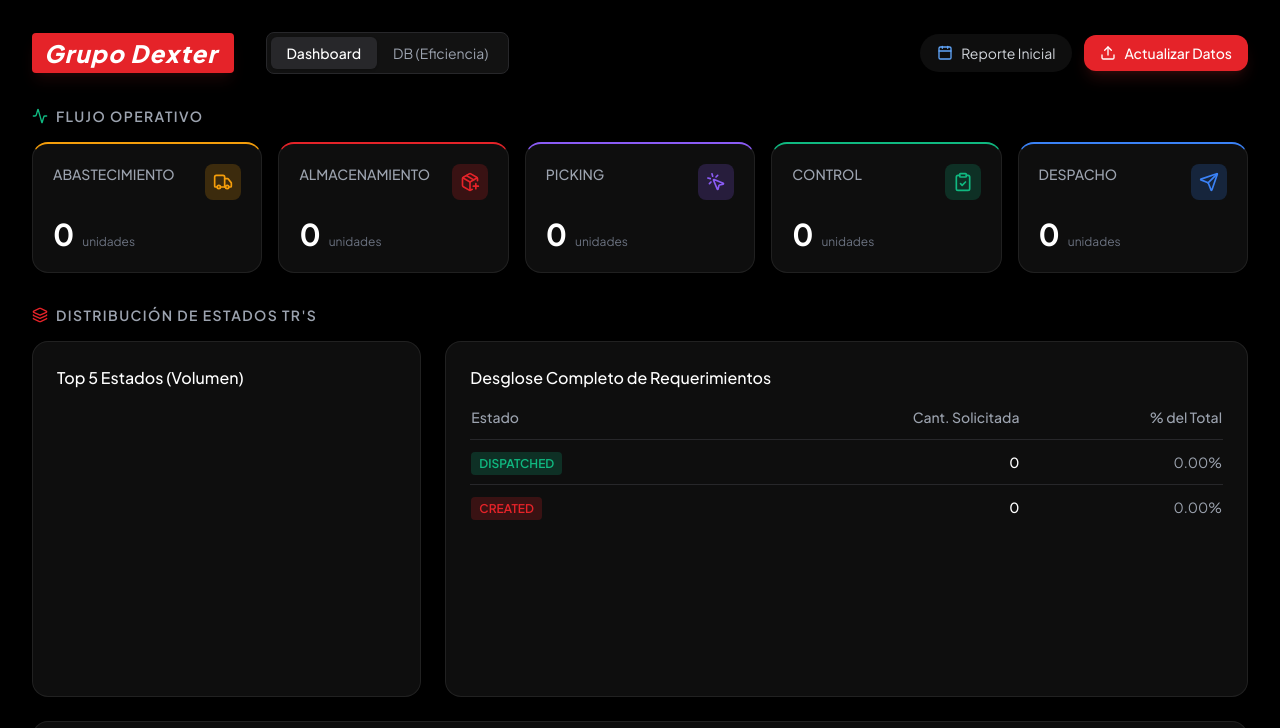
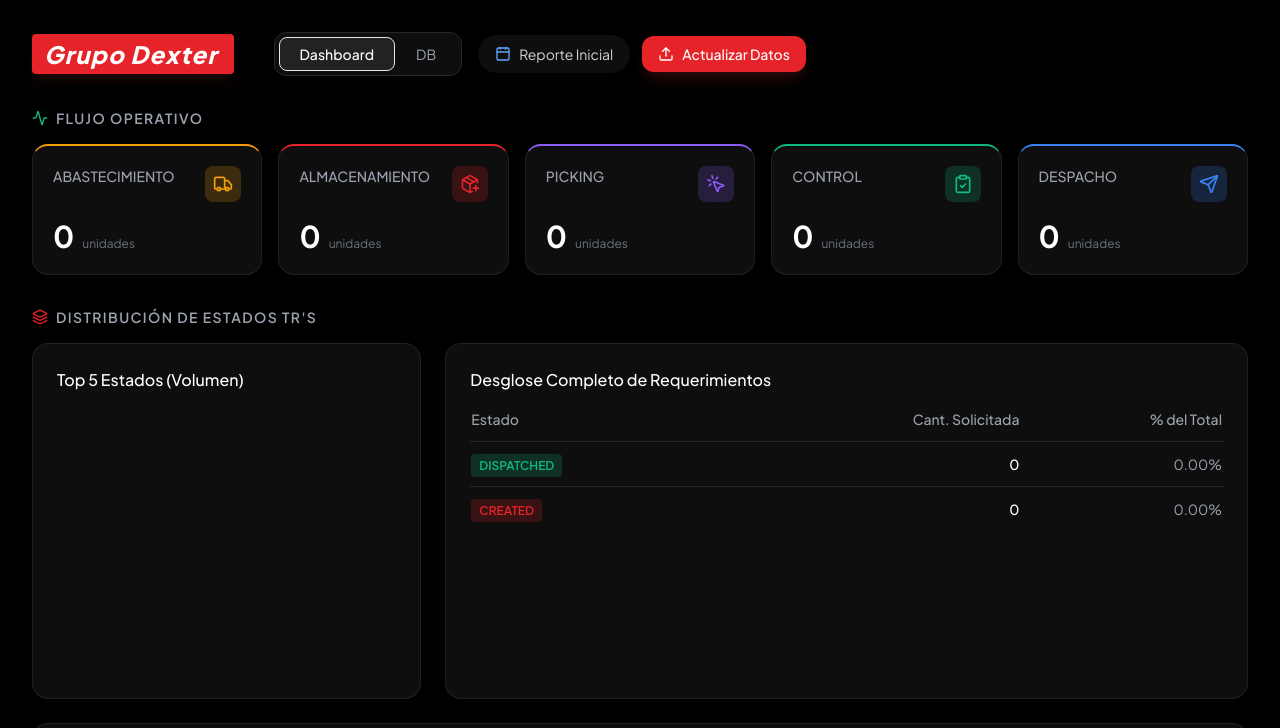
Before and after one commit to jjonathanluna01-oss/dashboard-logistico, a plain HTML site: page index.html in a window 1280 px wide. Shown: the top 728 px of the page. Drawn offline with nearby package versions, Linux system fonts and the light colour scheme.

Commit message:
botones-mejoras

```diff
--- a/app.js
+++ b/app.js
@@ -54,22 +54,26 @@ function switchTab(tab) {
     const btnDash = document.getElementById('btnTabDashboard');
     const btnDB = document.getElementById('btnTabDB');
 
+    // Clases CSS actualizadas para un look más moderno
+    const activeClass = "px-5 py-1.5 text-sm rounded-lg bg-dark-700/80 text-white font-medium shadow-sm border border-dark-600/50 transition-all";
+    const inactiveClass = "px-5 py-1.5 text-sm rounded-lg text-gray-400 hover:text-white hover:bg-dark-700/50 transition-all border border-transparent";
+
     if (tab === 'dashboard') {
         viewDash.classList.remove('hidden');
         viewDash.classList.add('block');
         viewDB.classList.add('hidden');
         viewDB.classList.remove('block');
 
-        btnDash.className = "px-4 py-1.5 text-sm rounded-md bg-dark-700 text-white font-medium shadow transition-all";
-        btnDB.className = "px-4 py-1.5 text-sm rounded-md text-gray-400 hover:text-white hover:bg-dark-700 transition-all";
+        btnDash.className = activeClass;
+        btnDB.className = inactiveClass;
     } else {
         viewDB.classList.remove('hidden');
         viewDB.classList.add('block');
         viewDash.classList.add('hidden');
         viewDash.classList.remove('block');
 
-        btnDB.className = "px-4 py-1.5 text-sm rounded-md bg-dark-700 text-white font-medium shadow transition-all";
-        btnDash.className = "px-4 py-1.5 text-sm rounded-md text-gray-400 hover:text-white hover:bg-dark-700 transition-all";
+        btnDB.className = activeClass;
+        btnDash.className = inactiveClass;
     }
 }
 
--- a/index.html
+++ b/index.html
@@ -37,11 +37,14 @@
             </div>
 
             <!-- PESTAÑAS (TABS) -->
-            <div class="hidden sm:flex ml-4 bg-dark-800 p-1 rounded-lg border border-dark-700">
-                <button id="btnTabDashboard" onclick="switchTab('dashboard')" class="px-4 py-1.5 text-sm rounded-md bg-dark-700 text-white font-medium shadow transition-all">Dashboard</button>
-                <button id="btnTabDB" onclick="switchTab('db')" class="px-4 py-1.5 text-sm rounded-md text-gray-400 hover:text-white hover:bg-dark-700 transition-all">DB (Eficiencia)</button>
+            <div class="hidden sm:flex ml-6 bg-dark-800/80 p-1 rounded-xl border border-dark-700 backdrop-blur-sm">
+                <button id="btnTabDashboard" onclick="switchTab('dashboard')" class="px-5 py-1.5 text-sm rounded-lg bg-dark-700/80 text-white font-medium shadow-sm border border-dark-600/50 transition-all">
+                    Dashboard
+                </button>
+                <button id="btnTabDB" onclick="switchTab('db')" class="px-5 py-1.5 text-sm rounded-lg text-gray-400 hover:text-white hover:bg-dark-700/50 transition-all border border-transparent">
+                    DB
+                </button>
             </div>
-        </div>
         <div class="flex items-center gap-3">
             <button onclick="abrirModalHistorial()" class="glass-panel px-4 py-2 rounded-full hidden sm:flex items-center gap-2 text-sm text-gray-300 hover:text-white hover:bg-dark-800 transition-colors border border-transparent hover:border-gray-600">
                 <i data-lucide="calendar" class="w-4 h-4 text-blue-400"></i>
```
